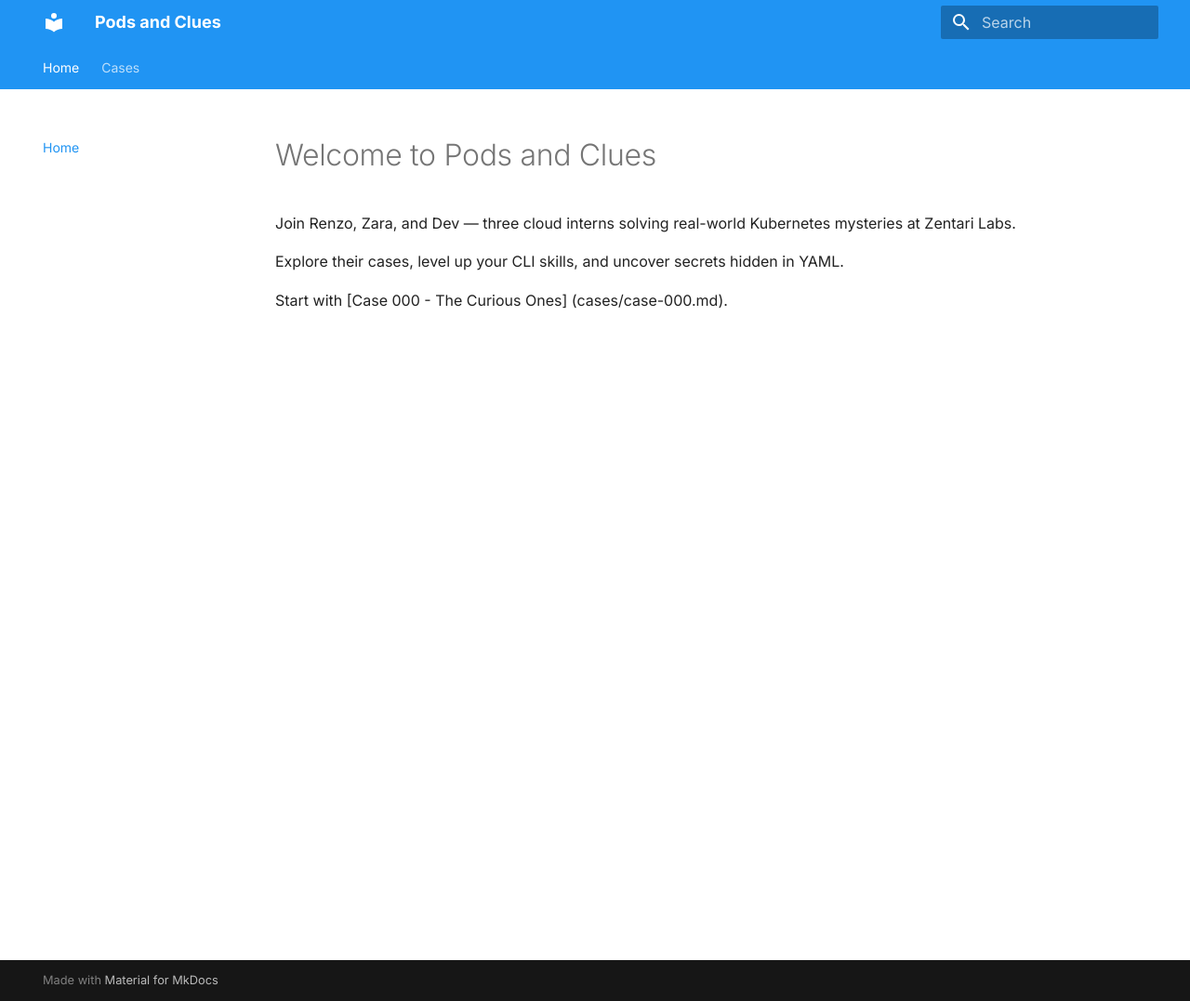
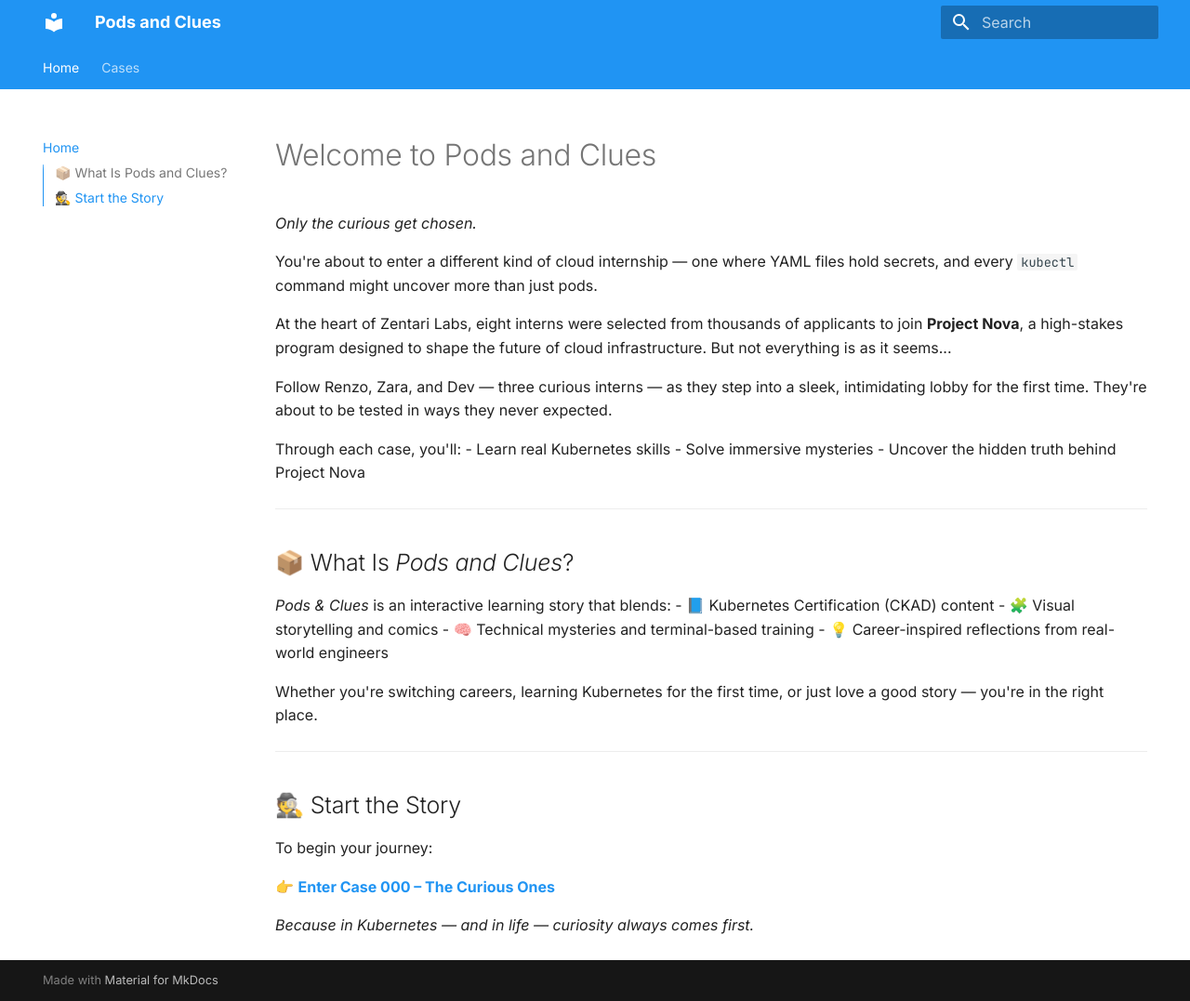
Before and after one commit to zentarilabs/pods-and-clues, an MkDocs documentation site: the page built from docs/index.md, in a window 1280 px wide and 1077 px high. Shown: the whole window at 93% size. Built offline with MkDocs 1.6.1 and Material for MkDocs 9.7.7, drawn with Linux system fonts in a browser that asks for light colours; nearby versions of some CDN libraries.

Commit message:
Update index

```diff
--- a/docs/index.md
+++ b/docs/index.md
@@ -1,7 +1,36 @@
 # Welcome to Pods and Clues
 
-Join Renzo, Zara, and Dev — three cloud interns solving real-world Kubernetes mysteries at Zentari Labs.
+*Only the curious get chosen.*
 
-Explore their cases, level up your CLI skills, and uncover secrets hidden in YAML.
+You're about to enter a different kind of cloud internship — one where YAML files hold secrets, and every `kubectl` command might uncover more than just pods.
 
-Start with [Case 000 - The Curious Ones] (cases/case-000.md).
+At the heart of Zentari Labs, eight interns were selected from thousands of applicants to join **Project Nova**, a high-stakes program designed to shape the future of cloud infrastructure. But not everything is as it seems...
+
+Follow Renzo, Zara, and Dev — three curious interns — as they step into a sleek, intimidating lobby for the first time. They're about to be tested in ways they never expected.
+
+Through each case, you'll:
+- Learn real Kubernetes skills
+- Solve immersive mysteries
+- Uncover the hidden truth behind Project Nova
+
+---
+
+## 📦 What Is *Pods and Clues*?
+
+*Pods & Clues* is an interactive learning story that blends:
+- 📘 Kubernetes Certification (CKAD) content
+- 🧩 Visual storytelling and comics
+- 🧠 Technical mysteries and terminal-based training
+- 💡 Career-inspired reflections from real-world engineers
+
+Whether you're switching careers, learning Kubernetes for the first time, or just love a good story — you're in the right place.
+
+---
+
+## 🕵️ Start the Story
+
+To begin your journey:
+
+👉 [**Enter Case 000 – The Curious Ones**](cases/case-000.md)
+
+*Because in Kubernetes — and in life — curiosity always comes first.*
```
